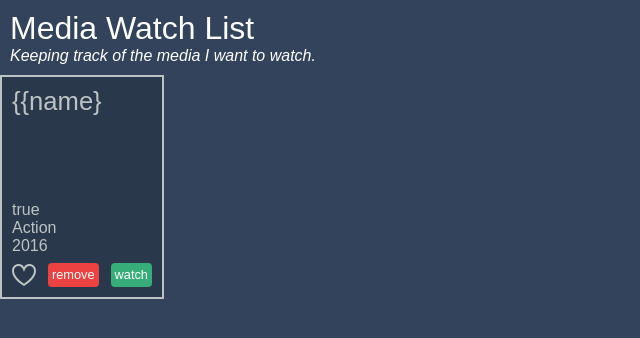
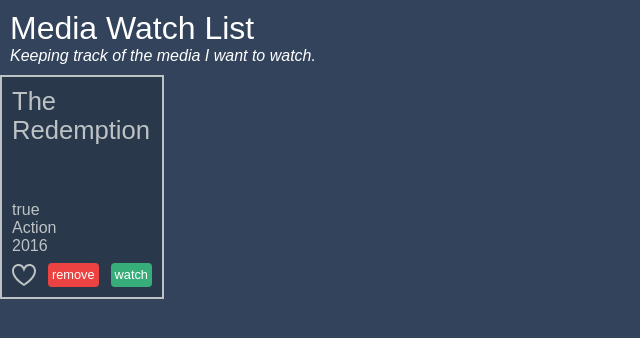
Before and after one commit to donkeykong91/angular-training, an Angular app: page / in a window 1280 px wide. Shown: the top 338 px of the page, without its empty margins (0-640 px from the left). Built offline with nearby package versions, Linux system fonts and the light colour scheme.

Commit message:
new files

```diff
--- a/src/app/media-item.component.html
+++ b/src/app/media-item.component.html
@@ -1,5 +1,5 @@
-<h2>{{name}</h2>
-<div>{{wasWatched()}}</div>
+<h2>{{ name }}</h2>
+<div>{{ wasWatched() }}</div>
 <div>Action</div>
 <div>2016</div>
 <div class="tools">
--- a/src/app/media-item.component.ts
+++ b/src/app/media-item.component.ts
@@ -6,7 +6,7 @@ import { Component } from '@angular/core';
   styleUrls: ['./media-item.component.css']
 })
 export class MediaItemComponent {
-  name = 'The Redemption'
+  name = 'The Redemption';
 
   wasWatched() {
     return true;
```
